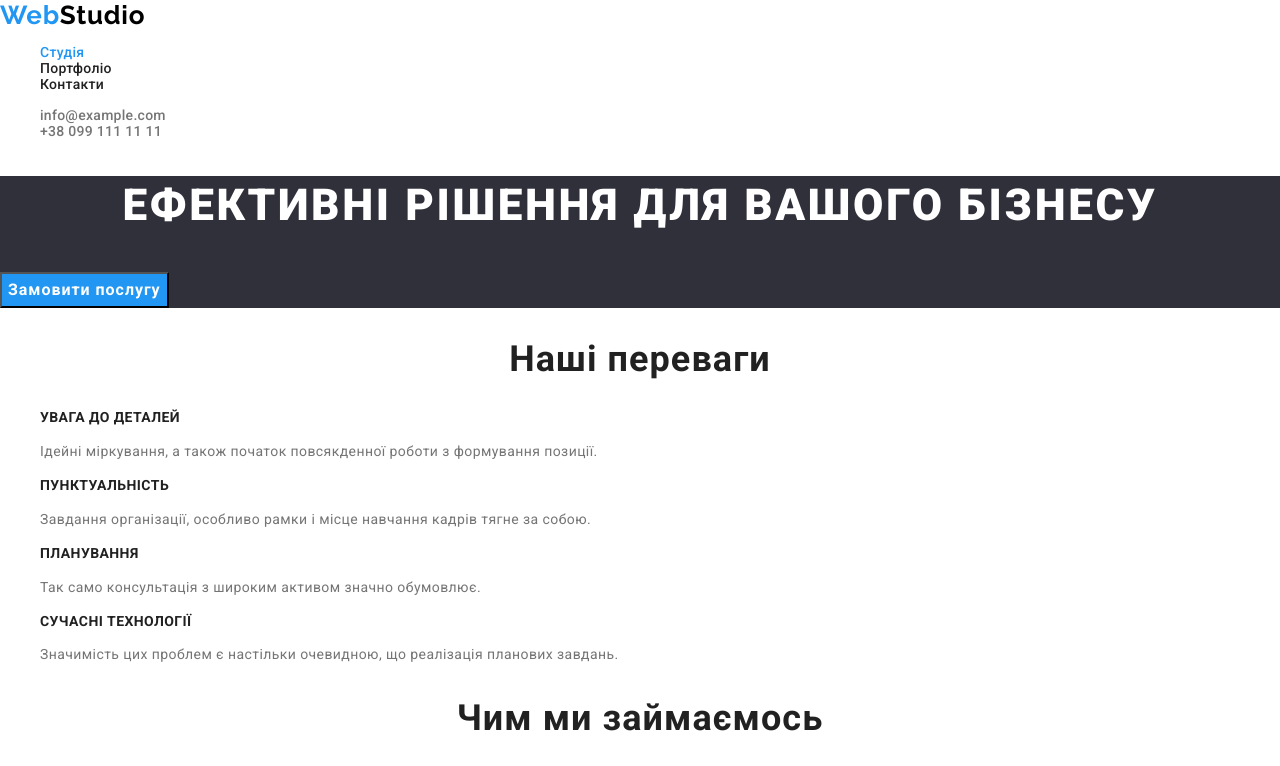
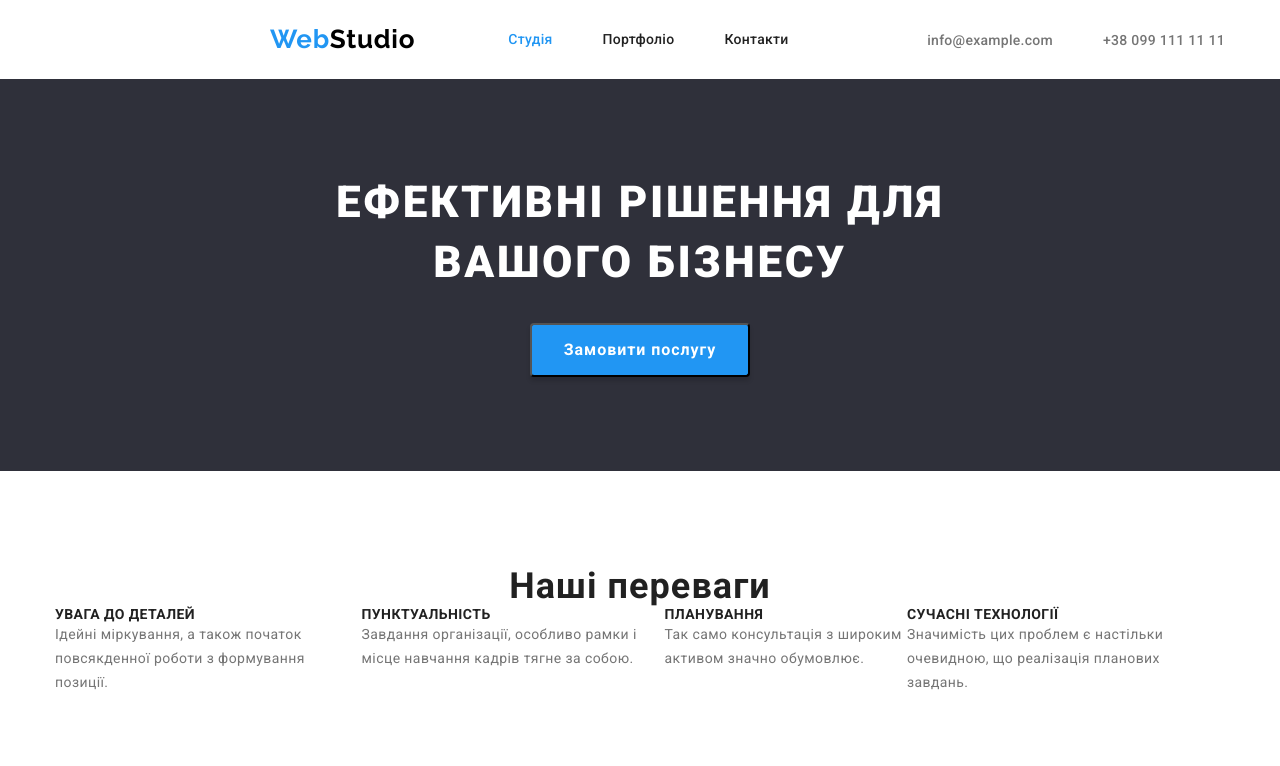
Before and after one commit to IvanGlog/goit-markup-hw-03, a plain HTML site: page index.html in a window 1280 px wide. Shown: the top 766 px of the page. Drawn offline with nearby package versions, Linux system fonts and the light colour scheme.

Commit message:
Add files via upload

```diff
--- a/css/styles.css
+++ b/css/styles.css
@@ -1,3 +1,4 @@
+/* Змінні */
 :root {
     --main-gray: #757575;
     --main-black: #212121;
@@ -9,13 +10,28 @@
 
 }
 
-/* Body */
+/* Body (загальні та скидання) */
 
 body {
     font-family: 'Roboto', sans-serif;
     color: var(--main-black);
     background-color: #FFFFFF;
 
+}
+
+h1, h2, h3, h4, h5, h6, p {
+    margin-top: 0;
+    margin-bottom: 0;
+}
+
+ul, ol {
+    margin-top: 0;
+    margin-bottom: 0;
+    padding-left: 0;
+}
+
+img {
+    display: block;
 }
 
 .list {
@@ -35,7 +51,32 @@ body {
 
 }
 
+.container {
+    width: 1200px;
+    margin-left: auto;
+    margin-right: auto;
+    padding-left: 15px;
+    padding-right: 15px;
+}
+
+.section {
+    padding-top: 94px;
+    padding-bottom: 94px;
+
+}
+
+
 /* Header */
+
+.header {
+    padding-top: 24px;
+    padding-bottom: 24px;
+}
+
+.header-container {
+    display: flex;
+    align-items: center;
+}
 
 .logo {
     font-family: 'Raleway', sans-serif;
@@ -45,6 +86,9 @@ body {
     letter-spacing: 0.03em;
     color: var(--main-blue);
     text-decoration: none;
+
+    margin-left: 215px;
+    margin-right: 93px;
 
 }
 
@@ -57,6 +101,14 @@ body {
     font-size: 14px;
     line-height: 1.14;
     letter-spacing: 0.02em;
+
+    display: flex;
+    align-items: center;
+}
+
+.menu-list-item:not(:last-child) {
+    margin-right: 50px;
+
 }
 
 .header-address {
@@ -65,7 +117,16 @@ body {
     line-height: 1.15;
     letter-spacing: 0.02em;
 
+    display: flex;
+    align-items: center;
+    margin-left: auto;
 }
+
+.header-address-item:not(:last-child) {
+    margin-right: 50px;
+
+}
+
 .menu-link-name {
     color: var(--main-black);
 }
@@ -90,6 +151,9 @@ body {
 .solutions {
     color: var(--main-white);
     background-color: var(--gray-background);
+    display: flex;
+    align-items: center;
+    text-align: center;
 }
 
 .main-text {
@@ -99,6 +163,11 @@ body {
     text-align: center;
     letter-spacing: 0.06em;
     text-transform: uppercase;
+
+    width: 696px;
+    margin-left: auto;
+    margin-right: auto;
+    margin-bottom: 30px;
 }
 
 .modal-button {
@@ -111,6 +180,12 @@ body {
     cursor: pointer;
     text-align: center;
     letter-spacing: 0.06em;
+    box-shadow: 0px 4px 4px rgba(0, 0, 0, 0.15);
+
+    padding: 10px 32px;
+    border-radius: 4px;
+    min-width: 200px;
+    min-height: 50px;
 }
 .modal-button:hover, .modal-button:focus {
     background-color: #188CE8;
@@ -118,6 +193,10 @@ body {
 }
 
 /* Advantages */
+
+.advantage-list {
+    display: flex;
+}
 
 .advantage-name {
     font-weight: 700;
@@ -137,6 +216,11 @@ body {
 
 /* Our work */
 
+.work-list {
+    display: flex;
+    margin-top: 50px;
+}
+
 
 /* Team */
 
@@ -146,6 +230,13 @@ body {
 
 .team-member {
     background-color: var(--main-white);
+}
+
+.team-member-list {
+    display: flex;
+    flex-wrap: wrap;
+
+    margin-top: 50px;
 }
 
 .team-member-name {
@@ -199,6 +290,10 @@ address {
 
 /* Filters */
 
+.filter-list {
+    display: flex;
+}
+
 .filter-button {
     font-family: inherit;
     font-weight: 500;
@@ -217,6 +312,20 @@ address {
 
 /* Our clients */
 
+.client-list {
+    display: flex;
+    flex-wrap: wrap;
+
+
+}
+
+.client-list-item:not(:nth-child(3n)) {
+    margin-right: 30px;
+}
+.client-list-item:not(:nth-last-child(-n+3)) {
+    margin-bottom: 30px;
+}
+
 .client-list-item {
     border: 1px solid #EEEEEE;
 }
```
